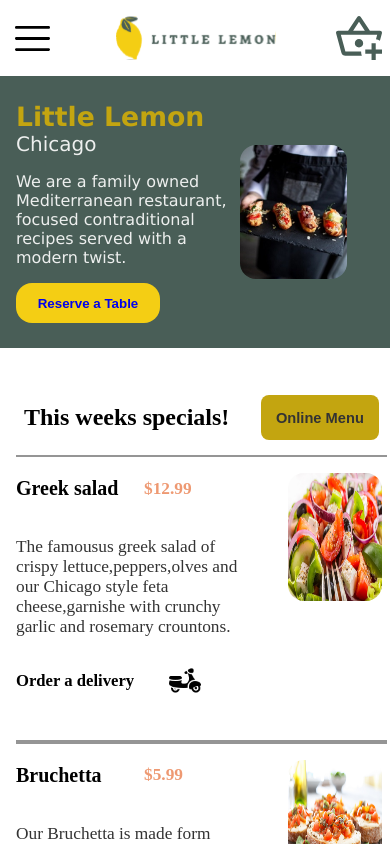
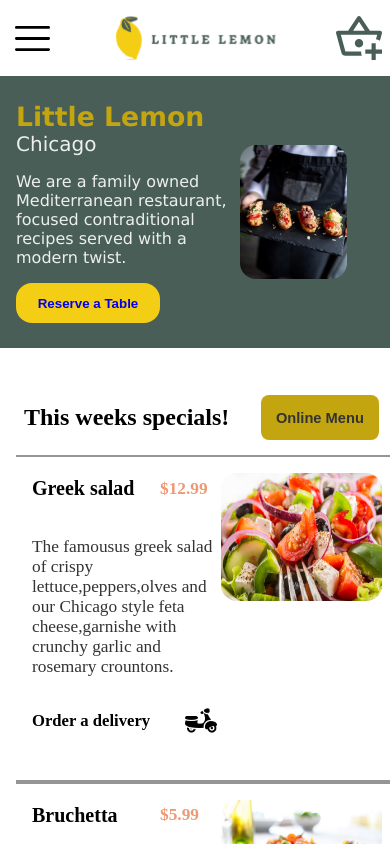
Before and after one commit to afonsecav88/capstone-little-lemon, a React (Vite) app: page / in a window 390 px wide. Shown: the top 844 px of the page. Built offline with nearby package versions, Linux system fonts and the light colour scheme.

Commit message:
fixed responsive in specials section desktop device

```diff
--- a/src/index.css
+++ b/src/index.css
@@ -141,7 +141,6 @@ body {
   align-content: center;
   font-family: "Karla";
   align-items: center;
-  /* background-color: #EDEFEE; */
   padding: 5em 1em;
   width: 95%;
 }
@@ -150,8 +149,8 @@ body {
   display: flex;
   align-items: center;
   justify-content: space-around;
-  width: 100%;
-  gap: 1rem;
+  width: 55%;
+
 }
 
 .specials-section-header>h1 {
@@ -187,8 +186,10 @@ body {
   padding-bottom: 2em;
   background-color: #EDEFEE;
   cursor: pointer;
+  padding: 0;
   border-top-left-radius: 2rem;
   border-top-right-radius: 2rem;
+  width: 100%;
 }
 
 .specials-section-card:hover {
@@ -205,19 +206,19 @@ body {
 .card-item-header {
   display: flex;
   align-items: center;
-  align-items: center;
-  padding-left: 2rem;
+  justify-content: center;
 }
 
 .card-item-header>p {
   font-weight: bold;
   font-size: 15pt;
-  width: 8rem;
+  width: 9.5rem;
 }
 
 .card-item-header>p:last-child {
   color: #EE9972;
   font-weight: bold;
+  width: 3rem;
   font-size: 13pt;
 }
 
@@ -249,23 +250,24 @@ body {
 
 .card-image-container {
   display: flex;
-  padding-right: 1em;
+  justify-content: center;
+  padding: 0;
 }
 
 .card-image {
   display: flex;
-  width: 100%;
-  max-width: 14rem;
-  max-height: 8rem;
-  border-radius: 2rem;
-  /* padding: 1em; */
+  width: 17rem;
+  border-top-left-radius: 2rem;
+  border-top-right-radius: 2rem;
 }
 
 /* End Specials Section */
-
-
-
-
+@media (max-width: 900px) {
+  .specials-section-card-container {
+    display: flex;
+    flex-direction: column;
+  }
+}
 
 
 
@@ -466,6 +468,7 @@ body {
     cursor: pointer;
     border-top-left-radius: 0rem;
     border-top-right-radius: 0rem;
+    padding-left: 1em;
   }
 
   .specials-section-card:hover {
@@ -481,7 +484,6 @@ body {
 
   .card-item-header {
     display: flex;
-    justify-content: space-between;
     align-items: center;
     padding-left: 0;
   }
```
